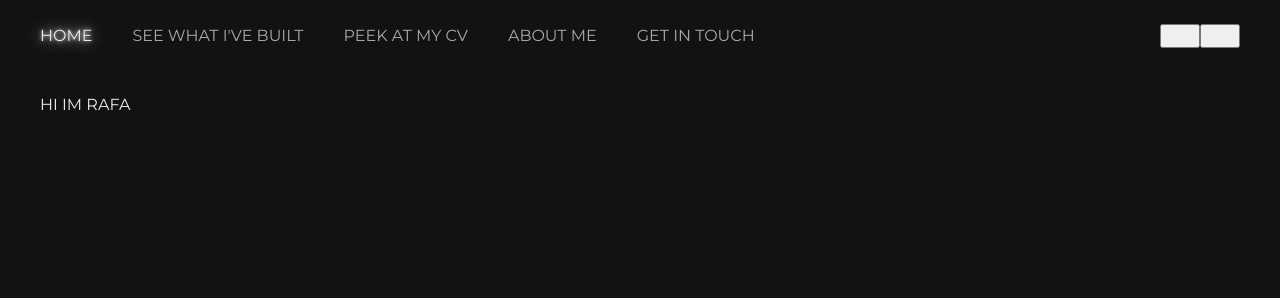
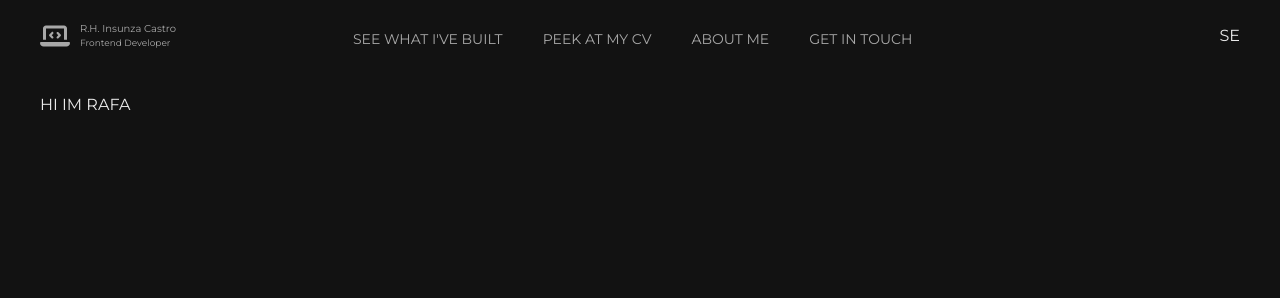
Before and after one commit to rafainsunza/portfolio, a React (Vite) app: page / in a window 1280 px wide. Shown: the part 77-375 px from the top of the page. Built offline with nearby package versions, Linux system fonts and the light colour scheme.

Commit message:
Add branding and change the way classes are added for toggling menu

```diff
--- a/package.json
+++ b/package.json
@@ -10,6 +10,10 @@
     "preview": "vite preview"
   },
   "dependencies": {
+    "@fortawesome/fontawesome-svg-core": "^7.1.0",
+    "@fortawesome/free-brands-svg-icons": "^7.1.0",
+    "@fortawesome/free-solid-svg-icons": "^7.1.0",
+    "@fortawesome/react-fontawesome": "^3.1.0",
     "react": "^19.1.1",
     "react-dom": "^19.1.1"
   },
--- a/src/App.jsx
+++ b/src/App.jsx
@@ -1,8 +1,12 @@
 import "./App.scss";
 import Navbar from "./components/navbar/navbar";
 import MenuButton from "./components/menu-button/menu-button";
+import Branding from "./components/branding/branding";
+import { useState } from "react";
 
 function App() {
+  const [mobileNavIsOpen, setMobileNavIsOpen] = useState(false);
+
   const toggleTheme = () => {
     const htmlElement = document.documentElement;
     const isDarkMode = htmlElement.hasAttribute("data-theme");
@@ -13,9 +17,13 @@ function App() {
   return (
     <>
       <header>
-        <Navbar />
+        <a href="#hero">
+          <Branding hideOnDesktop />
+        </a>
 
-        <MenuButton />
+        <Navbar isOpen={mobileNavIsOpen} />
+
+        <MenuButton isToggled={mobileNavIsOpen} setIsToggled={setMobileNavIsOpen} />
       </header>
 
       <main>
--- a/src/App.scss
+++ b/src/App.scss
@@ -17,7 +17,7 @@ header {
   position: sticky;
   top: 0;
   display: flex;
-  justify-content: flex-end;
+  justify-content: space-between;
   padding: 20px 10px;
 
   @media (min-width: $breakpoint-md) {
@@ -34,11 +34,11 @@ section {
   height: 100dvh;
   width: 100%;
   max-width: $breakpoint-xl;
-  padding: 20px 10px 20px 10px;
+  padding: 95px 10px 20px 10px;
   scroll-snap-align: start;
 
   @media (min-width: $breakpoint-md) {
-    padding: 20px;
+    padding: 95px 20px 20px 20px;
   }
 
   @media (min-width: $breakpoint-md-lg) {
--- /dev/null
+++ b/src/components/branding/branding.jsx
@@ -0,0 +1,21 @@
+import "./branding.scss";
+
+import { FontAwesomeIcon } from "@fortawesome/react-fontawesome";
+import { faLaptopCode } from "@fortawesome/free-solid-svg-icons";
+
+function Branding({ hideOnDesktop }) {
+  const classNames = ["branding"];
+  if (hideOnDesktop) classNames.push("display-none__desktop");
+
+  return (
+    <div className={classNames.join(" ")}>
+      <FontAwesomeIcon icon={faLaptopCode} className="branding__icon" />
+      <div className="branding__text-container">
+        <p className="branding__name">R.H. Insunza Castro</p>
+        <p className="branding__role">Frontend Developer</p>
+      </div>
+    </div>
+  );
+}
+
+export default Branding;
--- /dev/null
+++ b/src/components/branding/branding.scss
@@ -0,0 +1,25 @@
+@import "../../index.scss";
+
+.branding {
+  display: flex;
+  align-items: center;
+  gap: 10px;
+
+  &__icon {
+    font-size: 24px;
+  }
+
+  &__name {
+    font-size: 10px;
+  }
+
+  &__role {
+    font-size: 9px;
+  }
+
+  &.display-none__desktop {
+    @media (min-width: $breakpoint-md-lg) {
+      display: none;
+    }
+  }
+}
--- a/src/components/menu-button/menu-button.jsx
+++ b/src/components/menu-button/menu-button.jsx
@@ -1,18 +1,12 @@
-import { useState } from "react";
 import "./menu-button.scss";
 
-function MenuButton() {
-  const [isToggled, setIsToggled] = useState(false);
-
-  const handleMenuButtonClick = () => {
-    const navbar = document.querySelector(".navbar");
-    navbar.classList.toggle("open");
-
-    isToggled ? setIsToggled(false) : setIsToggled(true);
+function MenuButton({ isToggled, setIsToggled }) {
+  const handleClick = () => {
+    setIsToggled(!isToggled);
   };
 
   return (
-    <button className={!isToggled ? "menu-button" : "menu-button toggled"} onClick={handleMenuButtonClick}>
+    <button className={`menu-button ${isToggled ? "toggled" : ""}`} onClick={handleClick}>
       <span className="menu-button__bar"></span>
       <span className="menu-button__bar"></span>
       <span className="menu-button__bar"></span>
--- a/src/components/navbar/navbar.jsx
+++ b/src/components/navbar/navbar.jsx
@@ -1,13 +1,14 @@
-import { useState } from "react";
 import "./navbar.scss";
+import Branding from "../branding/branding";
 
-function Navbar() {
+function Navbar({ isOpen }) {
   return (
-    <div className="navbar">
+    <div className={`navbar ${isOpen ? "open" : ""}`}>
       <nav>
         <a href="#hero" className="navbar__nav-link">
-          HOME
+          <Branding />
         </a>
+        <div className="navbar__center-container">
           <a href="#projects" className="navbar__nav-link">
             SEE WHAT I'VE BUILT
           </a>
@@ -20,12 +21,10 @@ function Navbar() {
           <a href="#contact" className="navbar__nav-link">
             GET IN TOUCH
           </a>
+        </div>
       </nav>
 
-      <div className="navbar__toggle-container">
-        <button className="navbar__toggle-button"></button>
-        <button className="navbar__toggle-button"></button>
-      </div>
+      <div className="navbar__toggle-container">SE</div>
     </div>
   );
 }
--- a/src/components/navbar/navbar.scss
+++ b/src/components/navbar/navbar.scss
@@ -24,6 +24,8 @@
     width: 80%;
     height: 100%;
     padding: 20px;
+    border: none;
+    border-right: 1px solid var(--border);
     border-radius: 0;
   }
 
@@ -40,7 +42,7 @@
     padding: 0 20px;
     border: none;
     border-radius: 0;
-    background-color: transparent;
+    background-color: var(--background);
   }
 
   @media (min-width: $breakpoint-lg) {
@@ -64,18 +66,34 @@
     color: var(--secondary-text);
     transition: color 0.3s ease, text-shadow 0.3s ease;
 
+    @media (min-width: $breakpoint-md-lg) {
+      padding: 0;
+      font-size: 14px;
+    }
+
     &:hover {
       color: var(--primary-text);
       text-shadow: var(--glow);
     }
+  }
 
-    &:first-child {
-      color: var(--primary-text);
-      text-shadow: var(--glow);
+  &__center-container {
+    display: flex;
+    flex-direction: column;
+    gap: 30px;
+
+    @media (min-width: $breakpoint-md-lg) {
+      flex-direction: row;
+      margin-left: 10%;
     }
 
-    @media (min-width: $breakpoint-md-lg) {
-      padding: 0;
+    @media (min-width: $breakpoint-lg) {
+      gap: 40px;
+      margin-left: 15%;
+    }
+
+    @media (min-width: $breakpoint-xl) {
+      gap: 60px;
     }
   }
 
@@ -104,8 +122,10 @@ nav {
 
   @media (min-width: $breakpoint-md-lg) {
     flex-direction: row;
+    align-items: flex-end;
+    gap: 0;
     position: static;
-    width: auto;
+    width: 100%;
     height: auto;
   }
 }
```
Also changed, not shown: 1 other file (tests, documents, lock files or other folders). Lines whose indentation alone changed are shown as unchanged.
